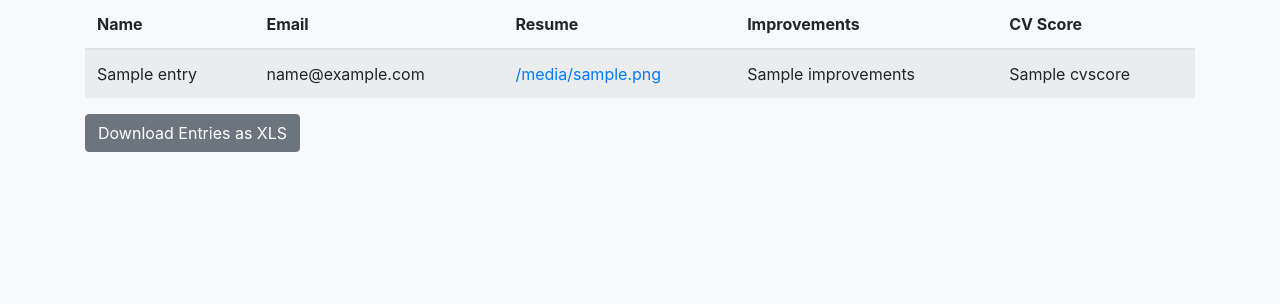
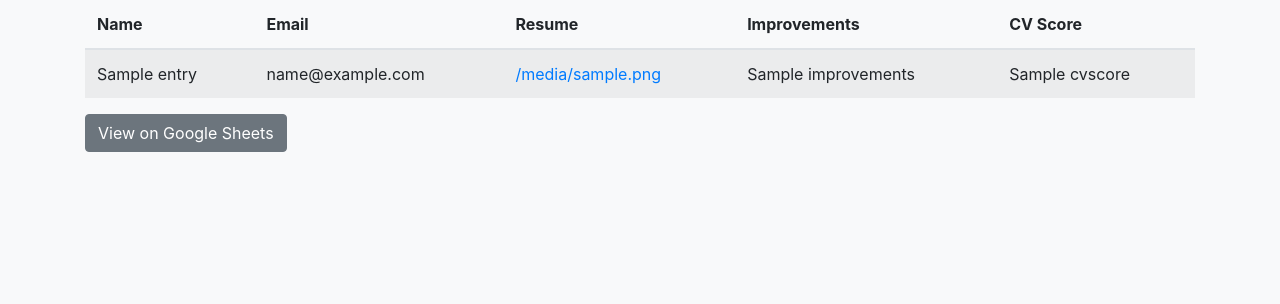
Before and after one commit to petrichor247/Check-CV, a Flask app: template templates/entries.html in a window 1280 px wide. Shown: the part 119-423 px from the top of the page. Run offline with Flask 3, Linux system fonts and the light colour scheme; the template is opened without the code that fills it: most values are stand-ins (such as "Sample title", 1, 10 or a date in 2020); some libraries are stand-ins or nearby versions.

Commit message:
Update entries.html

```diff
--- a/templates/entries.html
+++ b/templates/entries.html
@@ -1,38 +1,3 @@
-<!--<!DOCTYPE html>
-<html lang="en">
-<head>
-    <meta charset="UTF-8">
-    <meta name="viewport" content="width=device-width, initial-scale=1.0">
-    <title>Database Entries</title>
-</head>
-<body>
-    <h1>Entries</h1>
-    <table border="1">
-        <thead>
-            <tr>
-                <th>Email</th>
-                <th>Name</th>
-                <th>Resume File</th>
-                <th>Improvements</th>
-                <th>CV Score</th>
-            </tr>
-        </thead>
-        <tbody>
-            {% for entry in entries %}
-            <tr>
-                <td>{{ entry.email }}</td>
-                <td>{{ entry.name }}</td>
-                <td><a href="{{ url_for('download_resume', resume_path=entry.resume_file.split('/')[-1]) }}">{{ entry.resume_file }}</a></td>
-
-                <td>{{ entry.improvements }}</td>
-                <td>{{ entry.cvscore }}</td>
-            </tr>
-            {% endfor %}
-        </tbody>
-    </table>
-    <a href="{{ url_for('download_xls') }}">Download as XLS</a>
-</body>
-</html>-->
 <!doctype html>
 <html lang="en">
 <head>
@@ -71,14 +36,14 @@
                 <tr>
                     <td>{{ entry.name }}</td>
                     <td>{{ entry.email }}</td>
-                    <td><a href="{{ url_for('download_resume', resume_path=entry.resume_file.split('/')[-1]) }}">{{ entry.resume_file }}</a></td>
+                    <td><a href="{{ url_for('download_resume', relative_path=entry.resume_file.split('/')[-1]) }}">{{ entry.resume_file }}</a></td>
                     <td>{{ entry.improvements }}</td>
                     <td>{{ entry.cvscore }}</td>
                 </tr>
                 {% endfor %}
             </tbody>
         </table>
-        <a href="{{ url_for('download_xls') }}" class="btn btn-secondary">Download Entries as XLS</a>
+        <a href="{{ url_for('download_xls') }}" class="btn btn-secondary">View on Google Sheets</a>
     </div>
 </body>
 </html>
```
